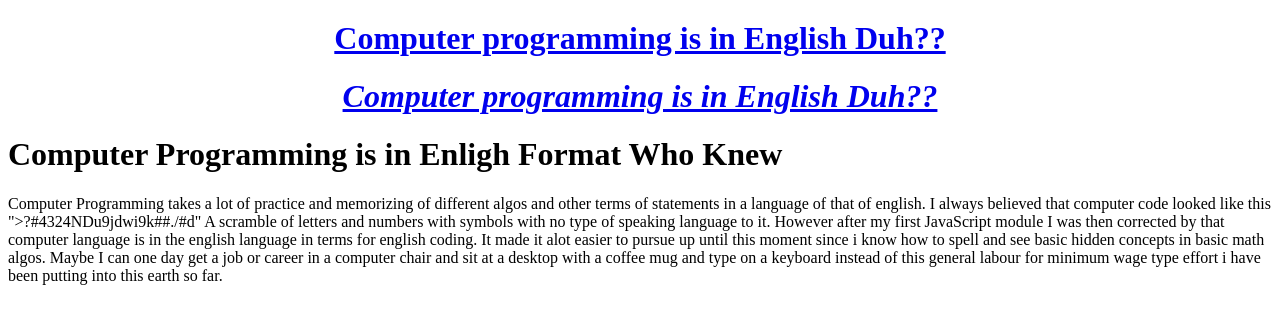
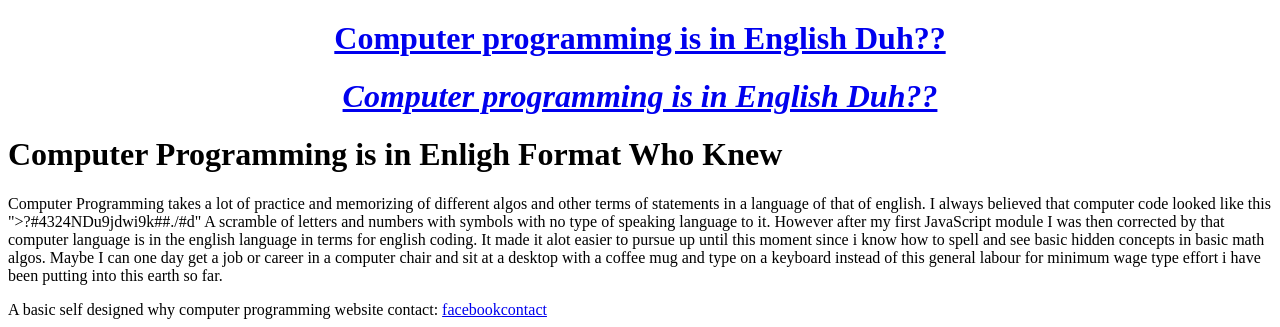
Before and after one commit to 37trillion/CourseraHTMLDevelopmentTest, a plain HTML site: page site/index.html in a window 1280 px wide. Shown: the part 1915-2242 px from the top of the page. Before the commit the page ends 2216 px from the top, so only its background shows below. Drawn offline with Linux system fonts and the light colour scheme.

Commit message:
added a footer contact link to my personal facebook

```diff
--- a/site/index.html
+++ b/site/index.html
@@ -32,5 +32,8 @@
 	<h1>Computer Programming is in Enligh Format Who Knew</h1>
 	<p>Computer Programming takes a lot of practice and memorizing of different algos and other terms of statements in a language of that of english. I always believed that computer code looked like this ">?#4324NDu9jdwi9k##./#d" A scramble of letters and numbers with symbols with no type of speaking language to it. However after my first JavaScript module I was then corrected by that computer language is in the english language in terms for english coding. It made it alot easier to pursue up until this moment since i know how to spell and see basic hidden concepts in basic math algos. Maybe I can one day get a job or career in a computer chair and sit at a desktop with a coffee mug and type on a keyboard instead of this general labour for minimum wage type effort i have been putting into this earth so far.</p>
 </div2>
+<footer> A basic self designed why computer programming website
+	contact: <a href=https://www.facebook.com/eric.mccormack.925>facebookcontact</a>
+</footer>
 </body>
 </html>
```
